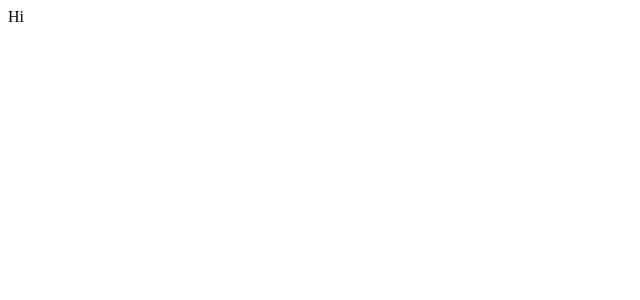
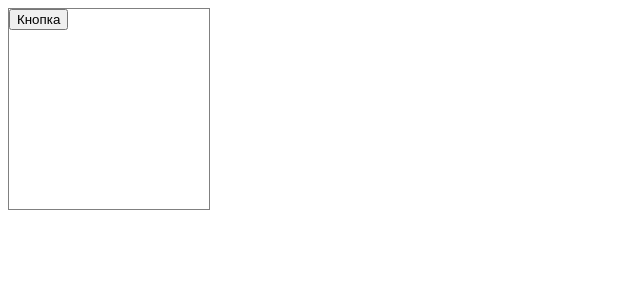
Before and after one commit to srAndrii/typescript-course, a React (Create React App) app: page / in a window 1280 px wide. Shown: the top 300 px of the page, without its empty margins (0-640 px from the left). Built offline with nearby package versions, Linux system fonts and the light colour scheme.

Commit message:
Added Card component

```diff
--- a/src/App.tsx
+++ b/src/App.tsx
@@ -1,9 +1,13 @@
 import React from 'react';
+import Card from "./component/card";
 
 const App = () => {
     return (
         <div>
-            Hi
+            <Card width='200px' height='200px' >
+                <button>Кнопка</button>
+
+                </Card>
         </div>
     );
 };
--- /dev/null
+++ b/src/component/card.tsx
@@ -0,0 +1,17 @@
+import React from 'react';
+
+interface CardProps{
+    width?: string,
+    height?:string,
+    children?:React.ReactChild | React.ReactNode
+}
+
+const Card = ({width, height, children}:CardProps) => {
+    return (
+        <div style={{width, height, border:'1px solid gray'}} >
+            {children}
+        </div>
+    );
+};
+
+export default Card;
```
